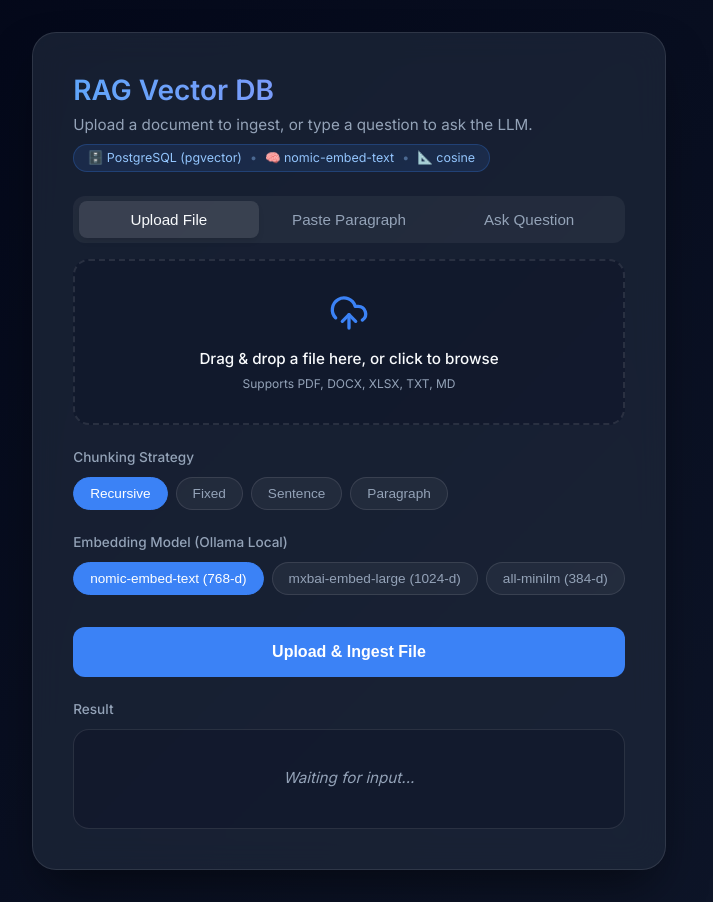
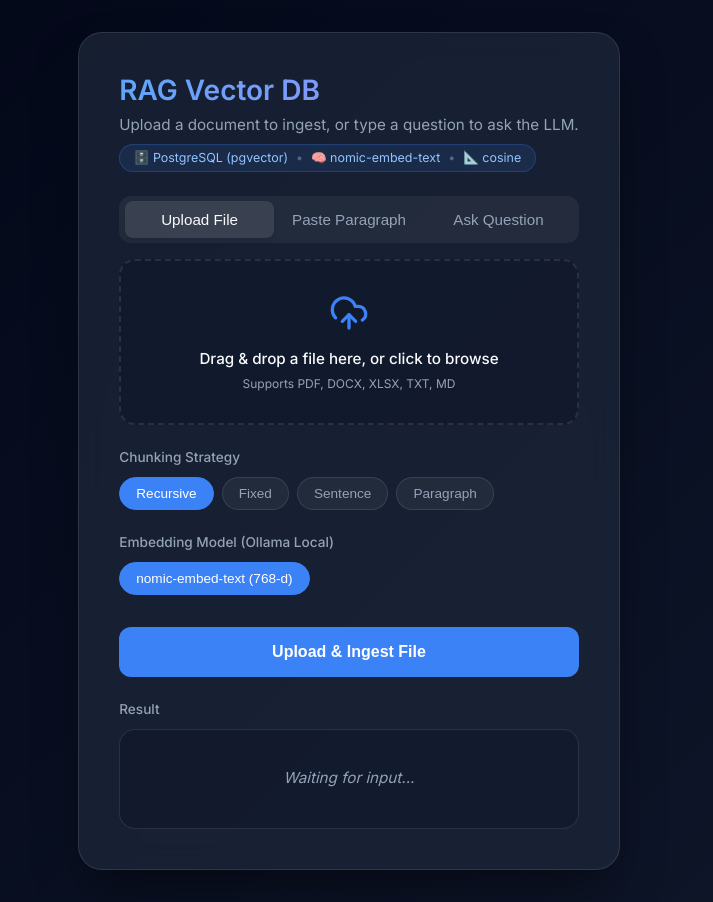
Before and after one commit to R-Dhrumil/VectorDB_experiment, a React (Vite) app in the folder FE/: page / in a window 1280 px wide. Shown: the whole page, without its empty margins (291-1004 px from the left). Built offline with nearby package versions, Linux system fonts and the light colour scheme.

Commit message:
refactor: format code whitespace and remove mxbai-embed-large model option in App.jsx

```diff
--- a/FE/src/App.jsx
+++ b/FE/src/App.jsx
@@ -274,8 +274,7 @@ function App() {
           <div className="pill-group">
             {[
               { id: 'nomic-embed-text', label: 'nomic-embed-text (768-d)' },
-              { id: 'mxbai-embed-large', label: 'mxbai-embed-large (1024-d)' },
-              { id: 'all-minilm', label: 'all-minilm (384-d)' }
+
             ].map(m => (
               <button
                 key={m.id}
```
